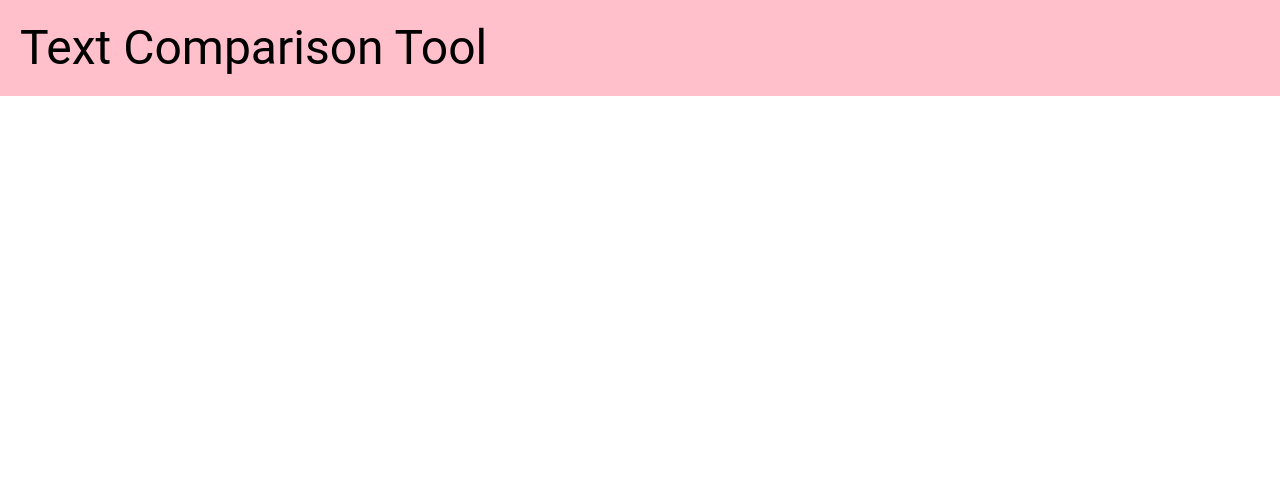
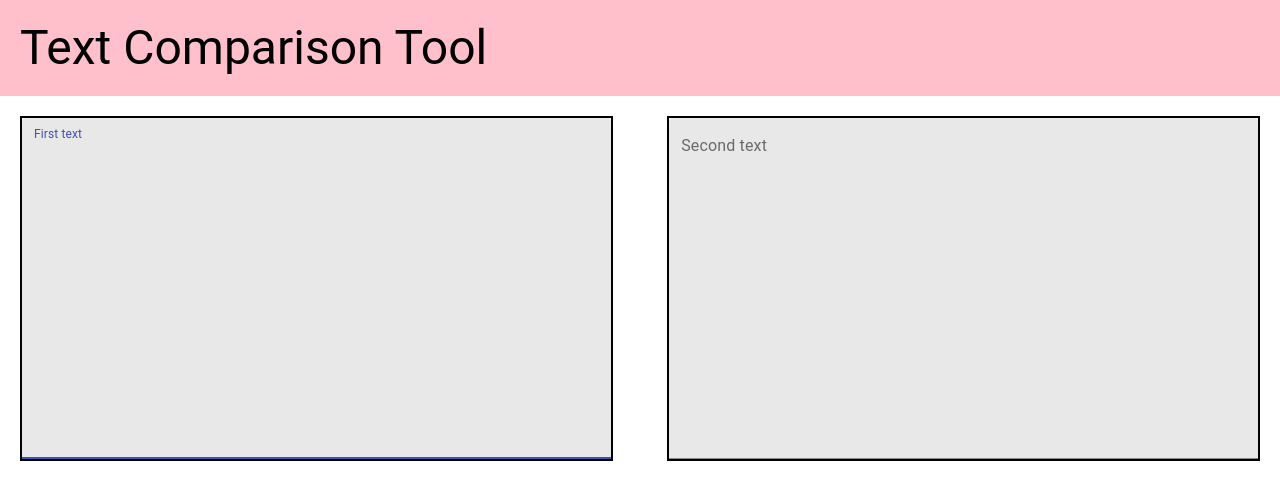
Before and after one commit to lauraleegookool/text-compare, a React (Create React App) app: page / in a window 1280 px wide. Shown: the top 500 px of the page. Built offline with nearby package versions, Linux system fonts and the light colour scheme.

Commit message:
created the input boxes

```diff
--- a/package.json
+++ b/package.json
@@ -3,8 +3,11 @@
   "version": "0.1.0",
   "private": true,
   "dependencies": {
+    "@emotion/react": "^11.7.1",
+    "@emotion/styled": "^11.6.0",
     "@material-ui/core": "^4.12.3",
     "@material-ui/icons": "^4.11.2",
+    "@mui/material": "^5.2.8",
     "@testing-library/jest-dom": "^5.16.1",
     "@testing-library/react": "^12.1.2",
     "@testing-library/user-event": "^13.5.0",
--- a/public/styles.css
+++ b/public/styles.css
@@ -9,3 +9,17 @@
 body {
     margin: 0px;
 }
+
+.textBox-left {
+    border: 2px solid black;
+    margin: 20px 20px;
+    width: 46%;
+    float: left;
+}
+
+.textBox-right {
+    border: 2px solid black;
+    margin: 20px 20px;
+    width: 46%;
+    float: right;
+}
--- a/src/Components/App.jsx
+++ b/src/Components/App.jsx
@@ -1,9 +1,12 @@
+import React from "react";
 import Header from "./Header";
+import TextCompare from "./Pages/TextCompare";
 
 function App() {
   return (
     <div>
       <Header text="Text Comparison Tool"/>
+      <TextCompare/>
     </div>
   );
 }
--- /dev/null
+++ b/src/Components/Pages/TextCompare.jsx
@@ -0,0 +1,17 @@
+import { TextField } from '@material-ui/core';
+import React from 'react';
+
+function TextCompare() {
+    return (
+        <div>
+            <div className="textBox-left">
+                <TextField label="First text" multiline rows={16} variant="filled" autoFocus={true} fullWidth={true}/>
+            </div>
+            <div className="textBox-right">
+                <TextField label="Second text" multiline rows={16} variant="filled" fullWidth={true}/>
+            </div>
+        </div>
+    );
+}
+
+export default TextCompare;
```
Also changed, not shown: src/Components/Header.jsx (+9 -5 lines).
